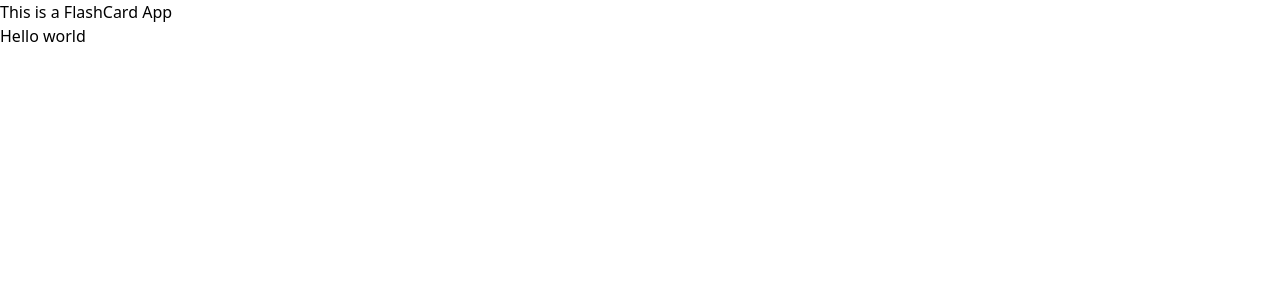
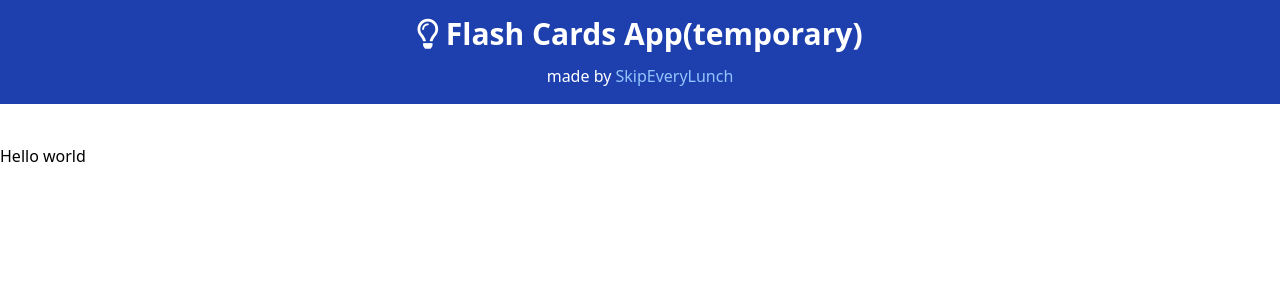
Before and after one commit to SkipEveryLunch/flashcards-vue, a Vue app: page / in a window 1280 px wide. Shown: the top 300 px of the page. Built offline with nearby package versions, Linux system fonts and the light colour scheme.

Commit message:
applied very simple style to Header component

```diff
--- a/public/index.html
+++ b/public/index.html
@@ -5,6 +5,10 @@
     <meta http-equiv="X-UA-Compatible" content="IE=edge">
     <meta name="viewport" content="width=device-width,initial-scale=1.0">
     <link rel="icon" href="<%= BASE_URL %>favicon.ico">
+    <link
+    rel="stylesheet"
+    href="https://cdnjs.cloudflare.com/ajax/libs/font-awesome/5.15.3/css/all.min.css"
+  />
     <title><%= htmlWebpackPlugin.options.title %></title>
   </head>
   <body>
--- a/src/components/Header.vue
+++ b/src/components/Header.vue
@@ -1,11 +1,28 @@
+
 <template>
-  <div>
-    This is a FlashCard App
-  </div>
+  <header class="text-center bg-blue-800 text-white p-4 mb-10">
+    <div class="text-2xl md:text-3xl font-bold mb-3">
+      <i class="far fa-lightbulb"></i>
+      {{appTitle}}
+    </div>
+
+    <p>
+      made by
+      <a class="text-blue-300" href="https://google.com" target="_blank"
+      >SkipEveryLunch</a
+      >
+    </p>
+  </header>
 </template>
 <script>
 export default {
-  name:"Header"
+  name:"Header",
+  setup(){
+    const appTitle = "Flash Cards App(temporary)";
+    return {
+      appTitle
+    };
+  }
 }
 </script>
 <style>
```
